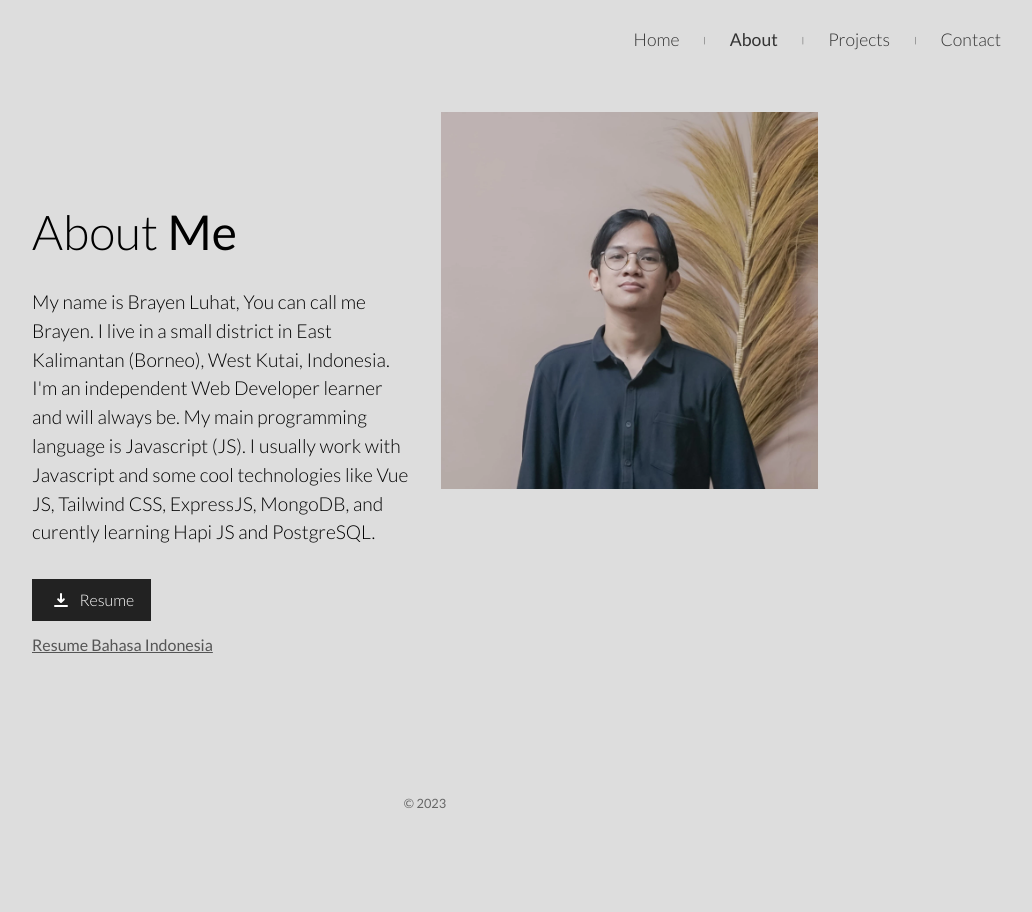
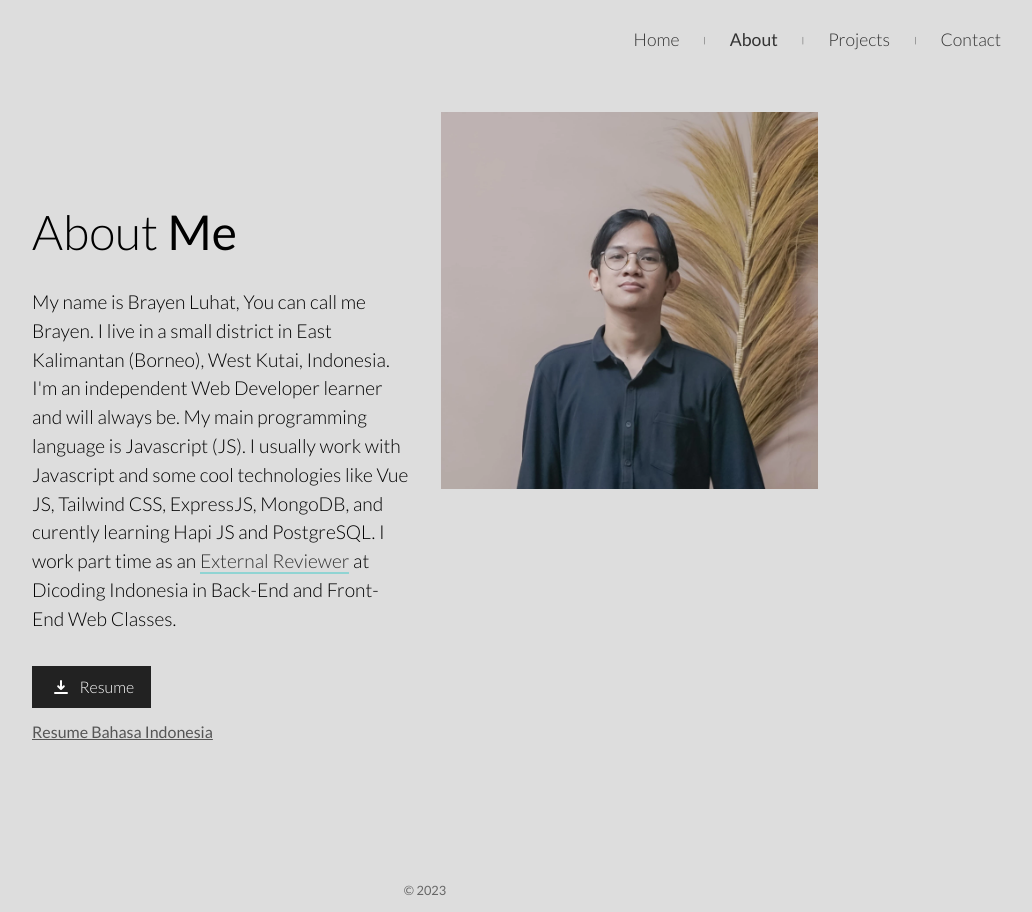
Before and after one commit to brayenid/bryn-web, a Vue app: page /about in a window 1280 px wide. Shown: the whole page, without its empty margins (215-1247 px from the left). Before the commit the page ends 826 px from the top, so only its background shows below. Built offline with nearby package versions, Linux system fonts and the light colour scheme.

Commit message:
Update CV and about

```diff
--- a/src/views/AboutView.vue
+++ b/src/views/AboutView.vue
@@ -8,7 +8,8 @@ import CreditYear from '../components/CreditYear.vue'
       <h1>About <span>Me</span></h1>
       <p>
         My name is Brayen Luhat, You can call me Brayen. I live in a small district in East Kalimantan (Borneo), West Kutai, Indonesia. I'm an independent Web Developer learner and will always be. My main programming language is Javascript
-        (JS). I usually work with Javascript and some cool technologies like Vue JS, Tailwind CSS, ExpressJS, MongoDB, and curently learning Hapi JS and PostgreSQL.
+        (JS). I usually work with Javascript and some cool technologies like Vue JS, Tailwind CSS, ExpressJS, MongoDB, and curently learning Hapi JS and PostgreSQL. I work part time as an
+        <a class="dicodingLink" href="https://www.dicoding.com/users/brayenluhat/academies" target="_blank" rel="noopener noreferrer">External Reviewer</a> at Dicoding Indonesia in Back-End and Front-End Web Classes.
       </p>
       <ul>
         <li>
@@ -82,6 +83,22 @@ import CreditYear from '../components/CreditYear.vue'
 .downloadLink:hover {
   color: #333;
 }
+.dicodingLink {
+  position: relative;
+  display: inline;
+}
+.dicodingLink::before {
+  content: '';
+  position: absolute;
+  bottom: -2px;
+  width: 100%;
+  height: 2px;
+  background-color: rgba(47, 201, 198, 0.439);
+  transition: all ease-in-out 0.1s;
+}
+.dicodingLink:hover::before {
+  height: 10px;
+}
 ul li {
   padding-bottom: 1rem;
 }
```
Also changed, not shown: 2 other files (tests, documents, lock files or other folders).
